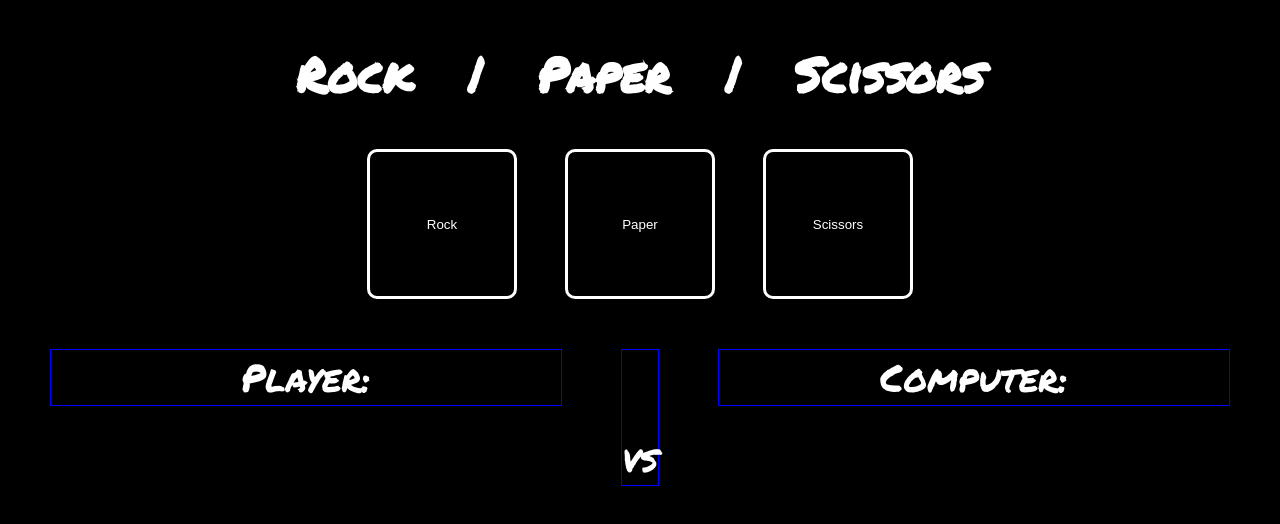
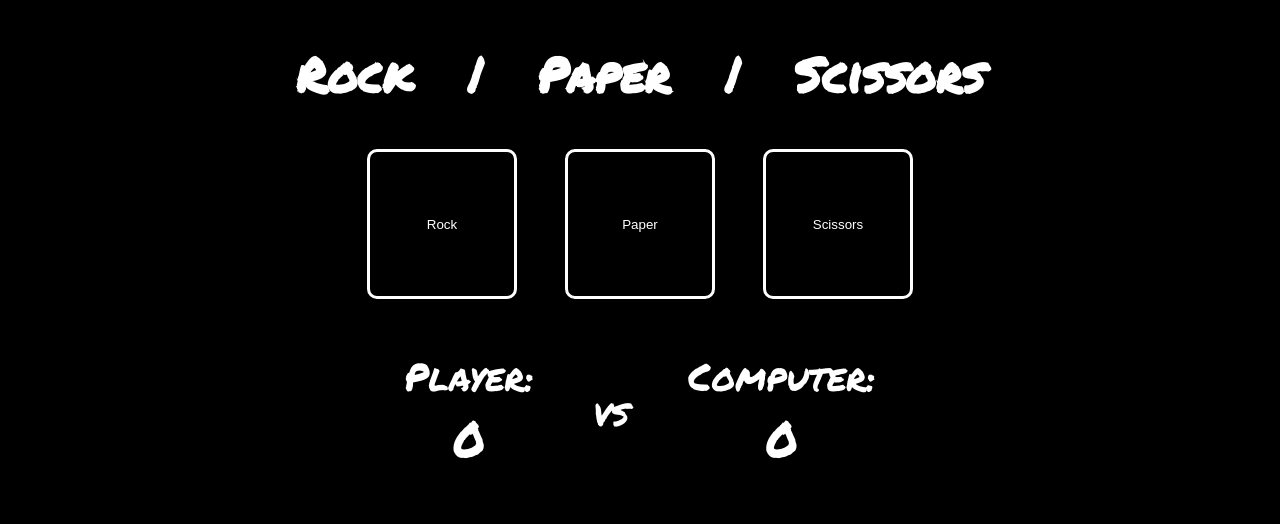
Before and after one commit to mattbro369/rock-paper-scissors, a plain HTML site: page index.html in a window 1280 px wide. Drawn offline with Linux system fonts and the light colour scheme.

Commit message:
Finished styling, without full Javascript functionality

```diff
--- a/index.html
+++ b/index.html
@@ -31,9 +31,15 @@
       </div>
 
       <div class="print-container">
-        <div class="opponents">Player:</div>
+        <div class="opponents-container">
+          <div class="opponents">Player:</div>
+          <div class="player-score score">0</div>
+        </div>
         <div class="vs">vs</div>
-        <div class="opponents">Computer:</div>
+        <div class="opponents-container">
+          <div class="opponents">Computer:</div>
+          <div class="computer-score score">0</div>
+        </div>
       </div>
     </div>
 
--- a/style.css
+++ b/style.css
@@ -55,6 +55,7 @@ body {
 .print-container {
   margin-top: 30px;
   display: flex;
+  justify-content: center;
   gap: 5%;
 }
 
@@ -66,16 +67,22 @@ body {
   text-align: center;
   background-color: transparent;
   width: 120px;
-  border: 1px solid blue;
+  /* border: 1px solid blue; */
 }
 
-.opponents {
-  flex: 1;
-  height: fit-content;
+.opponents-container {
+  display: flex;
+  flex-direction: column;
+  justify-content: center;
+  width: fit-content;
 }
 
 .vs {
-  padding-top: 5rem;
+  align-self: center;
   font-size: 38px;
   width: fit-content;
 }
+
+.score {
+  font-size: 48px;
+}
```
